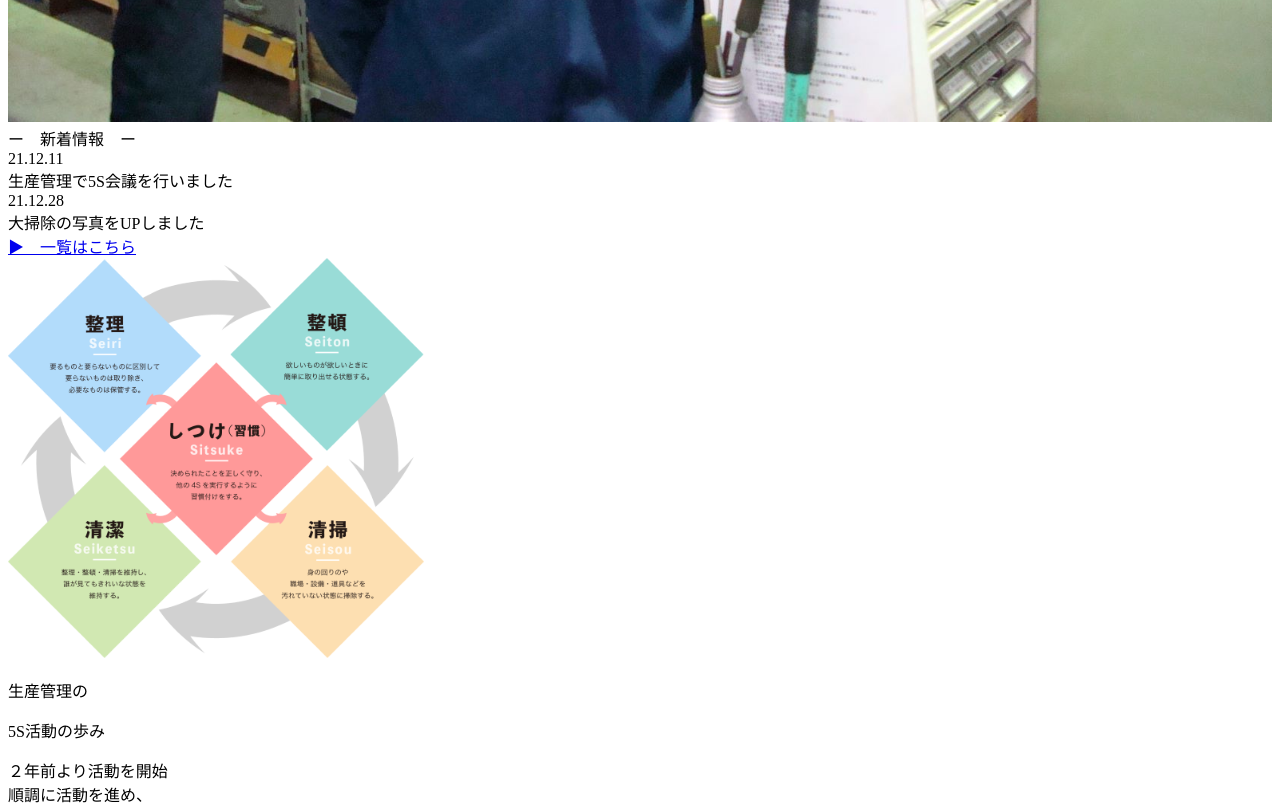
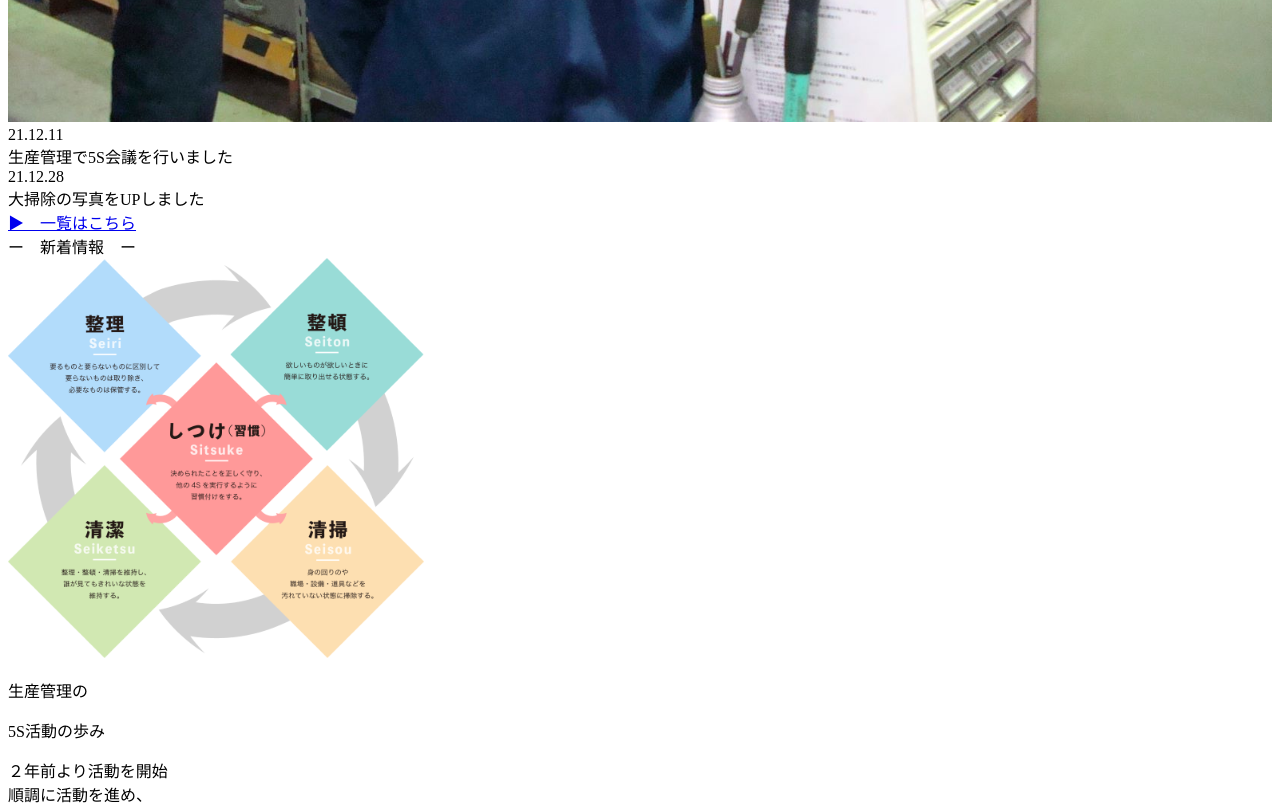
Before and after one commit to tetsu-hira/next-yamamo-farm, a Next.js app: page / in a window 1280 px wide. Shown: the part 1080-1885 px from the top of the page. Built offline with nearby package versions, Linux system fonts and the light colour scheme.

Commit message:
framer-motionにinViewを導入

```diff
--- a/package.json
+++ b/package.json
@@ -10,9 +10,11 @@
     "format": "prettier --write --ignore-path .gitignore './**/*.{js,jsx,ts,tsx,json,css}'"
   },
   "dependencies": {
+    "framer-motion": "^6.2.4",
     "next": "12.0.10",
     "react": "17.0.2",
     "react-dom": "17.0.2",
+    "react-intersection-observer": "^8.33.1",
     "swiper": "^8.0.3"
   },
   "devDependencies": {
--- a/src/pages/_app.tsx
+++ b/src/pages/_app.tsx
@@ -6,12 +6,15 @@ import 'tailwindcss/tailwind.css';
 import type { AppProps } from 'next/app';
 import Layout from '../components/layout';
 import 'swiper/css/bundle';
+import { AnimatePresence } from 'framer-motion';
 
-function MyApp({ Component, pageProps }: AppProps) {
+function MyApp({ Component, pageProps, router }: AppProps) {
   return (
-    <Layout>
-      <Component {...pageProps} />
-    </Layout>
+    <AnimatePresence>
+      <Layout>
+        <Component {...pageProps} key={router.route} />
+      </Layout>
+    </AnimatePresence>
   );
 }
 
--- a/src/pages/index.tsx
+++ b/src/pages/index.tsx
@@ -1,7 +1,10 @@
+import { useAnimation, motion } from 'framer-motion';
 import type { NextPage } from 'next';
 import Head from 'next/head';
 import Image from 'next/image';
 import Link from 'next/link';
+import { useEffect } from 'react';
+import { useInView } from 'react-intersection-observer';
 import SwiperCore, { Pagination, Navigation, EffectCube, EffectCoverflow } from 'swiper'; //使いたい機能をインポート
 // eslint-disable-next-line import/no-unresolved
 import { Swiper, SwiperSlide } from 'swiper/react'; //カルーセル用のタグをインポート
@@ -43,6 +46,25 @@ const Home: NextPage = () => {
     },
   ];
 
+  const controls = useAnimation();
+  const [ref, inView] = useInView({
+    threshold: [0.7],
+    triggerOnce: true,
+  });
+
+  const variants = {
+    moved: { y: 0 },
+    initial: { y: -300 },
+  };
+  useEffect(() => {
+    if (inView) {
+      controls.start('moved');
+    } else {
+      controls.stop();
+      controls.set('initial');
+    }
+  }, [controls, inView]);
+
   return (
     <>
       <Head>
@@ -65,21 +87,28 @@ const Home: NextPage = () => {
             height={1944}
             alt='TOP image'
             priority={true}
-            className='w-full'
+            className='w-full z-10'
           />
         </div>
-        <div className='-mt-2'>
-          <div className='bg-pink-300 py-4 text-xl text-center shadow'>ー　新着情報　ー</div>
-          <div className='bg-pink-100 shadow-md pt-4 pb-4'>
+        <motion.div
+          ref={ref}
+          className='-mt-2'
+          initial='hidden'
+          animate={controls}
+          variants={variants}
+          transition={{ duration: 1.5 }}
+        >
+          <div className='bg-pink-100pt-4 pt-4'>
             <div className='text-pink-500 font-bold text-base'>21.12.11</div>
             <div className='text-xl ml-2 mb-3'>生産管理で5S会議を行いました</div>
             <div className='text-pink-500 font-bold text-base'>21.12.28</div>
             <div className='text-xl ml-2 mb-3'>大掃除の写真をUPしました</div>
             <Link href='/'>
-              <a className='mt-16 block ml-8'>▶　一覧はこちら</a>
+              <a className='mt-16 block ml-8 pb-4'>▶　一覧はこちら</a>
             </Link>
+            <div className='bg-pink-300 py-4 text-xl text-center  shadow-md '>ー　新着情報　ー</div>
           </div>
-        </div>
+        </motion.div>
         <div className='flex my-16 text-center justify-center'>
           <div className='min-w-max'>
             <Link href='/'>
@@ -208,6 +237,25 @@ const Home: NextPage = () => {
             })}
           </Swiper>
         </div>
+        <div className='mt-24 text-center min-w-max bg-gray-200 py-6'>
+          <p className='text-4xl font-bold'>最後に</p>
+          <p className='text-2xl leading-10 mt-8 font-bold'>「３年間で金賞を獲得する」</p>
+          <p className='text-xl mt-4'>
+            私たちは上記の目標に向けて日々活動を続けており、そのための通過点が銅賞、銀賞です。
+          </p>
+          <p className='pt-4 text-xl'>今まで行ってきた活動はそのための一歩です。</p>
+          <p className='pt-4 text-xl'>本サイトにてその軌跡をご確認ください。</p>
+        </div>
+        <div>
+          <Image
+            src='/fin.jpg'
+            width={2592}
+            height={1944}
+            alt='TOP image'
+            priority={true}
+            className='w-full'
+          />
+        </div>
       </main>
     </>
   );
```
Also changed, not shown: 1 other file (tests, documents, lock files or other folders).
